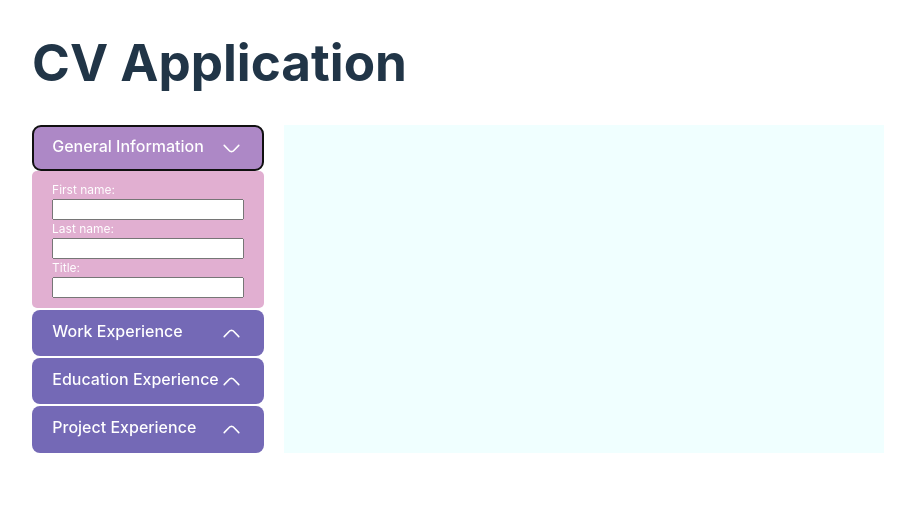
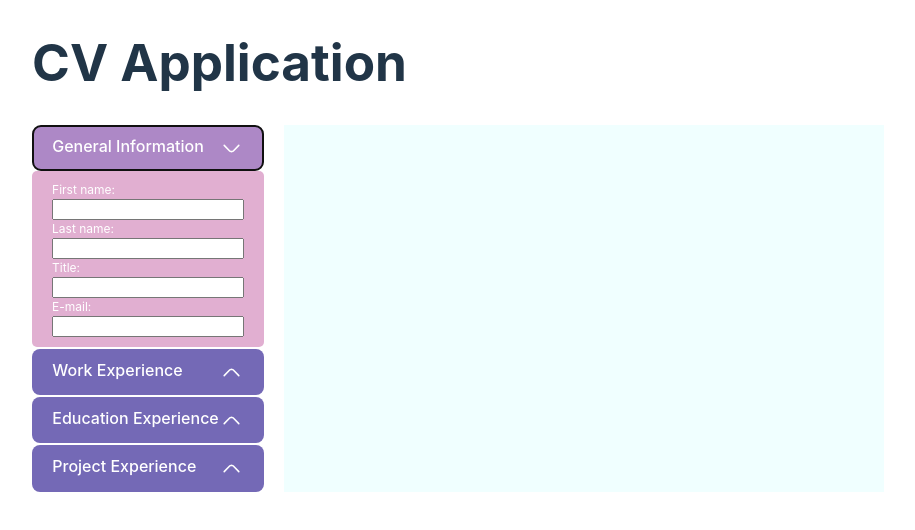
Before and after one commit to AnyueWang/odin_CV_application, a React (Vite) app in the folder cv_app/: page / in a window 1280 px wide. Both pictures are taken after a click on the button "General Information". Shown: the top 530 px of the page, without its empty margins (182-1097 px from the left). Built offline with nearby package versions, Linux system fonts and the light colour scheme.

Commit message:
add: email edit and display

```diff
--- a/cv_app/src/components/DisplayPage.jsx
+++ b/cv_app/src/components/DisplayPage.jsx
@@ -3,6 +3,7 @@ const DisplayPage = ({ generalInfo, workInfo, educationInfo, projectInfo }) => {
     <div className="display-page">
       <p>{generalInfo.firstName + ' ' + generalInfo.lastName}</p>
       <p>{generalInfo.title}</p>
+      <p>{generalInfo.email}</p>
       <div>
         {
           workInfo.map(each => {
--- a/cv_app/src/components/GeneralInfo.jsx
+++ b/cv_app/src/components/GeneralInfo.jsx
@@ -15,6 +15,11 @@ const GeneralInfo = ({ info, setInfo }) => {
         <label htmlFor="title">Title:</label>
         <input type="text" id="title" value={info.title} onChange={(e) => setInfo({ ...info, title: e.target.value })} />
       </div>
+
+      <div>
+        <label htmlFor="email">E-mail:</label>
+        <input type="email" id="email" value={info.email} onChange={(e) => setInfo({ ...info, email: e.target.value })} />
+      </div>
     </form>
   )
 }
--- a/cv_app/src/utilities/helpers.jsx
+++ b/cv_app/src/utilities/helpers.jsx
@@ -4,6 +4,7 @@ const newGeneralInfo = () => ({
   firstName: '',
   lastName: '',
   title: '',
+  email: '',
 })
 const newWorkInfo = () => [{
   id: uuidv4(),
```
